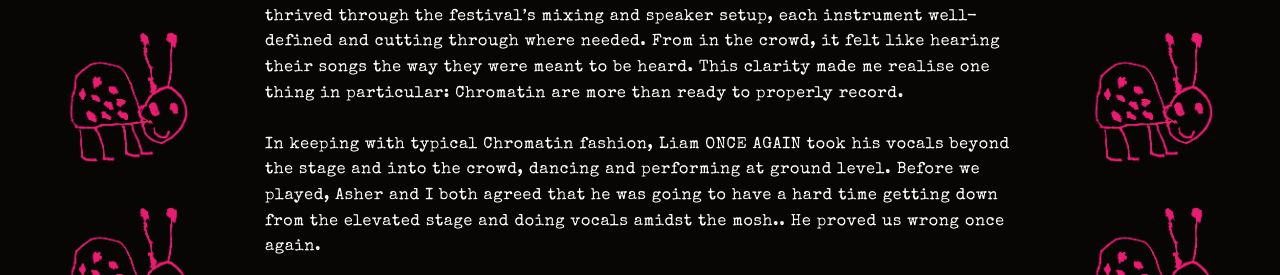
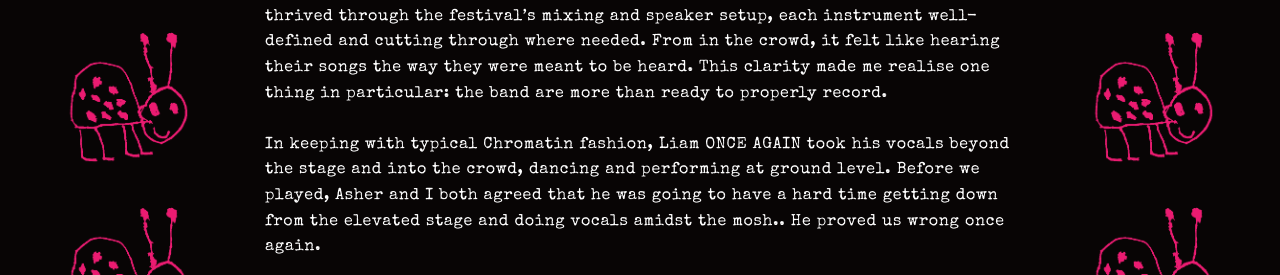
Before and after one commit to xxiwriterecipesnotlovelettersxx/xxiwriterecipesnotlovelettersxx.github.io, a Jekyll site: the page built from _posts/2026-03-01-in-her-palms-chromatin-your-last-words-and-illan-kaapan-at-sydney-road-street-party.md, in a window 1280 px wide and 900 px high, scrolled down 2156 px. Shown: the part 302-577 px from the top of the window. Built offline with Jekyll 4.4.1, drawn with Linux system fonts in a browser that asks for light colours; some of the changed text lies outside the part shown.

Commit message:
Update 2026-03-01-in-her-palms-chromatin-your-last-words-and-illan-kaapan-at-sydney-road-street-party.md

```diff
--- a/_posts/2026-03-01-in-her-palms-chromatin-your-last-words-and-illan-kaapan-at-sydney-road-street-party.md
+++ b/_posts/2026-03-01-in-her-palms-chromatin-your-last-words-and-illan-kaapan-at-sydney-road-street-party.md
@@ -29,7 +29,7 @@ Thanks to the wonderful sound crew and thorough soundcheck we were allowed, our
 
 ![ihop](/images/zaraalice.jpg)
 
-Following our set, southeast screamo five-piece Chromatin took the stage. They sounded clearer than I’ve ever heard them before. Their layered arrangements thrived through the festival’s mixing and speaker setup, each instrument well-defined and cutting through where needed. From in the crowd, it felt like hearing their songs the way they were meant to be heard. This clarity made me realise one thing in particular: Chromatin are more than ready to properly record.
+Following our set, southeast screamo five-piece Chromatin took the stage. They sounded clearer than I’ve ever heard them before. Their layered arrangements thrived through the festival’s mixing and speaker setup, each instrument well-defined and cutting through where needed. From in the crowd, it felt like hearing their songs the way they were meant to be heard. This clarity made me realise one thing in particular: the band are more than ready to properly record.
 <br><br>
 In keeping with typical Chromatin fashion, Liam ONCE AGAIN took his vocals beyond the stage and into the crowd, dancing and performing at ground level. Before we played, Asher and I both agreed that he was going to have a hard time getting down from the elevated stage and doing vocals amidst the mosh.. He proved us wrong once again.
 
```
